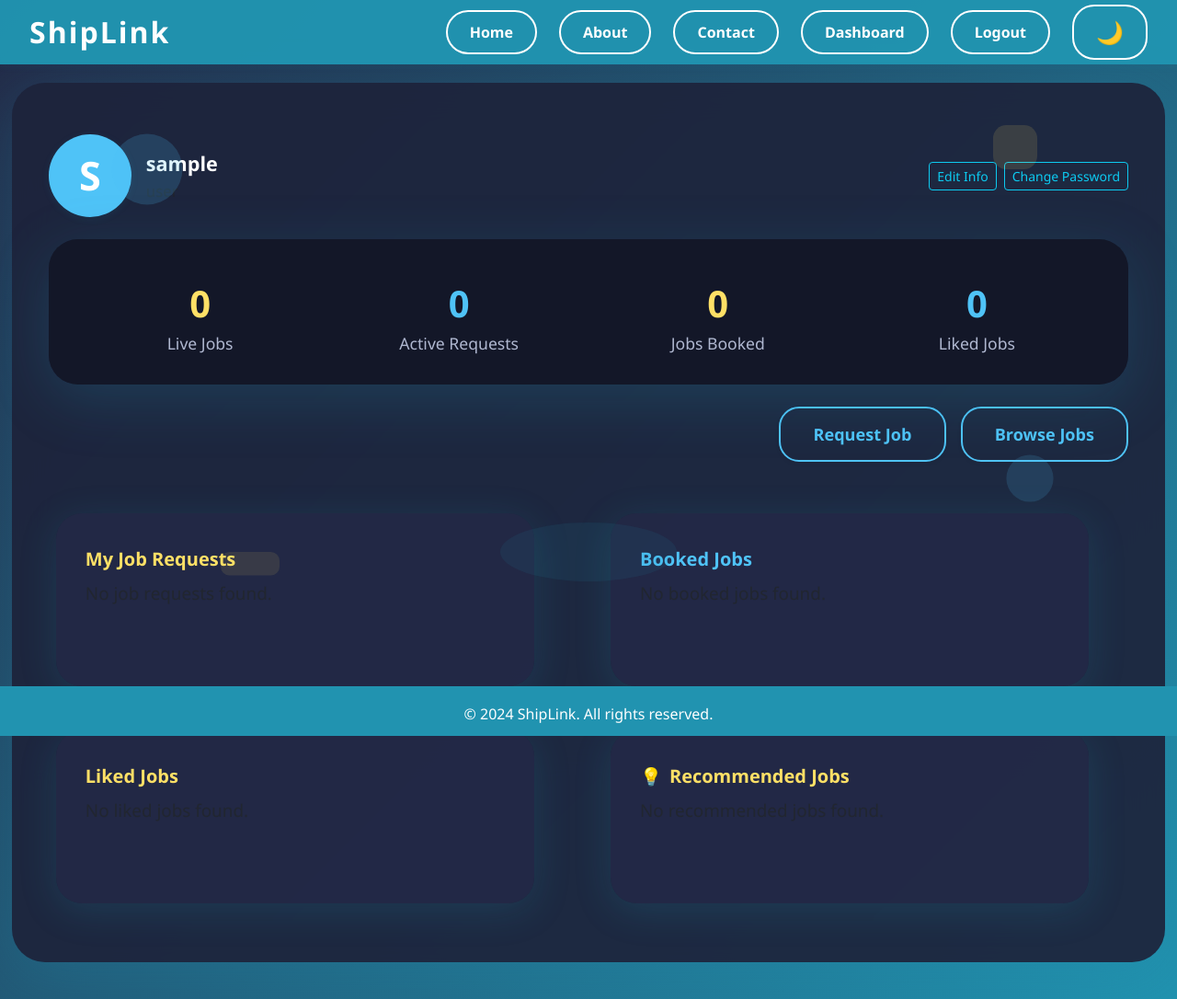
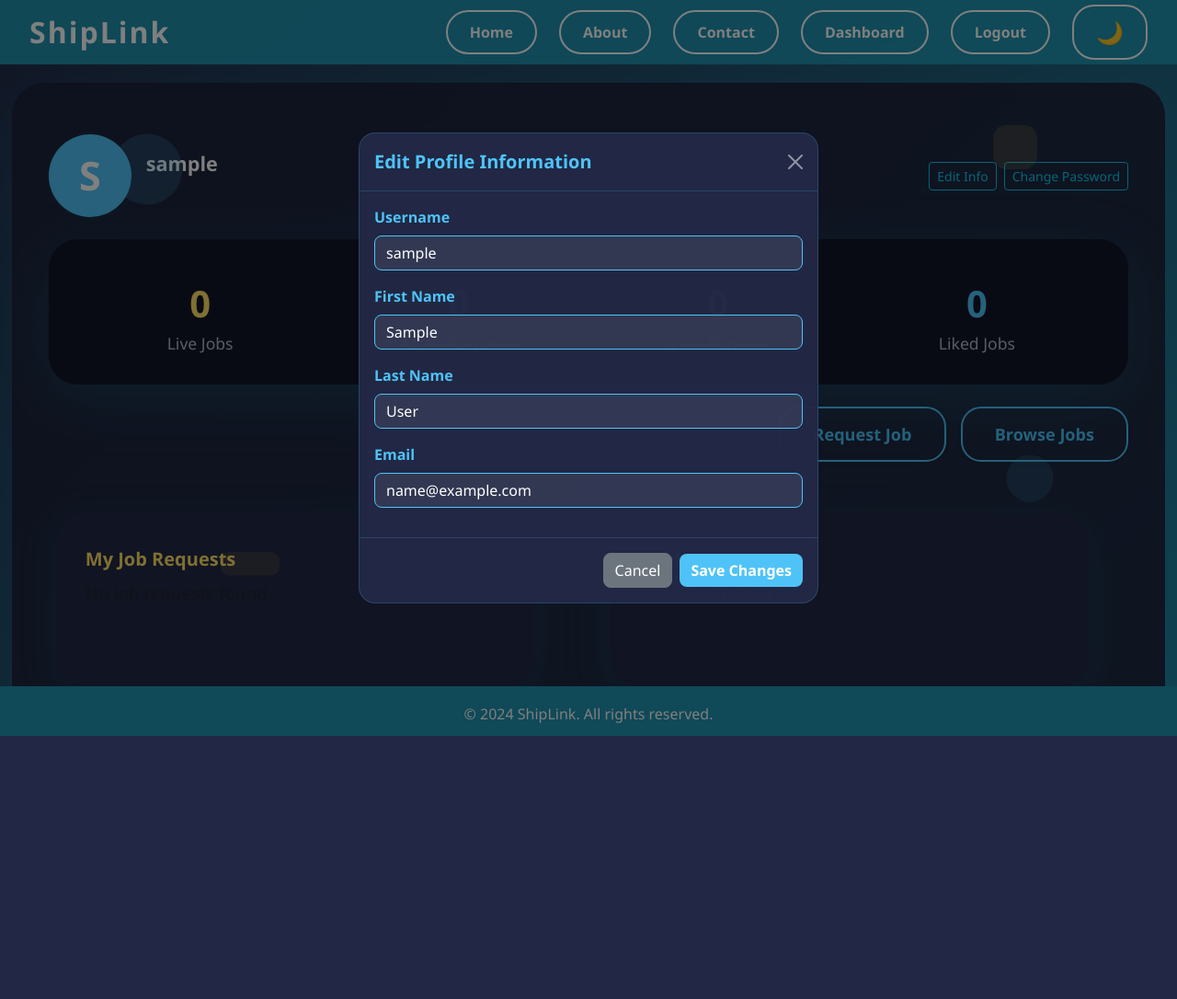
Before and after one commit to nikolasbatsaris/Final-Project-Internet-Programming, a Django app: page /dashboard/ in a window 1280 px wide, after a click on "Edit Info". Shown: the top 1086 px of the page at 92% size. After the commit the page ends 800 px from the top, so only its background shows below. Run offline with Django 5.2, Linux system fonts and the light colour scheme; the visitor is signed in with stand-in values (Sample User, id 1); data comes from the database, SQL or seed files in the repository; data that the repository does not hold is empty.

Commit message:
Fix edit profile and change password functionality for regular users - Added PasswordChangeForm class and updated change_password view - Added missing modals and jQuery to dashboard template - Removed edit profile/change password buttons from staff dashboard - Fixed AJAX handling for both edit profile and change password forms

```diff
--- a/logistics/templates/dashboard.html
+++ b/logistics/templates/dashboard.html
@@ -835,6 +835,7 @@
     <footer class="footer">
   © 2024 ShipLink. All rights reserved.
 </footer>
+    <script src="https://code.jquery.com/jquery-3.6.0.min.js"></script>
     <script src="https://cdn.jsdelivr.net/npm/bootstrap@5.3.0/dist/js/bootstrap.bundle.min.js"></script>
 
     <!-- Job Detail Modal -->
@@ -848,6 +849,78 @@
           <!-- Job details will be loaded here -->
         </div>
         <div id="jobDetailActionBox" style="display:none;"></div>
+      </div>
+    </div>
+
+    <!-- Edit Profile Modal -->
+    <div class="modal fade" id="editProfileModal" tabindex="-1" aria-labelledby="editProfileModalLabel" aria-hidden="true">
+      <div class="modal-dialog modal-dialog-centered">
+        <div class="modal-content" style="background: rgba(35,41,70,0.97); border-radius: 18px; border: 1px solid rgba(79,195,247,0.2);">
+          <div class="modal-header" style="border-bottom: 1px solid rgba(79,195,247,0.2);">
+            <h5 class="modal-title" id="editProfileModalLabel" style="color: #4fc3f7; font-weight: bold;">Edit Profile Information</h5>
+            <button type="button" class="btn-close" data-bs-dismiss="modal" aria-label="Close" style="filter: invert(1);"></button>
+          </div>
+          <div class="modal-body">
+            <form id="editProfileForm" method="post" action="{% url 'logistics:edit_profile' %}">
+              {% csrf_token %}
+              <div class="mb-3">
+                <label for="id_username" class="form-label" style="color: #4fc3f7; font-weight: bold;">Username</label>
+                <input type="text" class="form-control" id="id_username" name="username" value="{{ user.username }}" required style="background: rgba(255,255,255,0.08); border: 1px solid #4fc3f7; color: #fff; border-radius: 8px;">
+              </div>
+              <div class="mb-3">
+                <label for="id_first_name" class="form-label" style="color: #4fc3f7; font-weight: bold;">First Name</label>
+                <input type="text" class="form-control" id="id_first_name" name="first_name" value="{{ user.first_name }}" required style="background: rgba(255,255,255,0.08); border: 1px solid #4fc3f7; color: #fff; border-radius: 8px;">
+              </div>
+              <div class="mb-3">
+                <label for="id_last_name" class="form-label" style="color: #4fc3f7; font-weight: bold;">Last Name</label>
+                <input type="text" class="form-control" id="id_last_name" name="last_name" value="{{ user.last_name }}" required style="background: rgba(255,255,255,0.08); border: 1px solid #4fc3f7; color: #fff; border-radius: 8px;">
+              </div>
+              <div class="mb-3">
+                <label for="id_email" class="form-label" style="color: #4fc3f7; font-weight: bold;">Email</label>
+                <input type="email" class="form-control" id="id_email" name="email" value="{{ user.email }}" required style="background: rgba(255,255,255,0.08); border: 1px solid #4fc3f7; color: #fff; border-radius: 8px;">
+              </div>
+              <div id="editProfileMsg"></div>
+            </form>
+          </div>
+          <div class="modal-footer" style="border-top: 1px solid rgba(79,195,247,0.2);">
+            <button type="button" class="btn btn-secondary" data-bs-dismiss="modal" style="border-radius: 8px;">Cancel</button>
+            <button type="submit" form="editProfileForm" class="btn btn-primary" style="background: #4fc3f7; border: none; border-radius: 8px; font-weight: bold;">Save Changes</button>
+          </div>
+        </div>
+      </div>
+    </div>
+
+    <!-- Change Password Modal -->
+    <div class="modal fade" id="changePasswordModal" tabindex="-1" aria-labelledby="changePasswordModalLabel" aria-hidden="true">
+      <div class="modal-dialog modal-dialog-centered">
+        <div class="modal-content" style="background: rgba(35,41,70,0.97); border-radius: 18px; border: 1px solid rgba(79,195,247,0.2);">
+          <div class="modal-header" style="border-bottom: 1px solid rgba(79,195,247,0.2);">
+            <h5 class="modal-title" id="changePasswordModalLabel" style="color: #4fc3f7; font-weight: bold;">Change Password</h5>
+            <button type="button" class="btn-close" data-bs-dismiss="modal" aria-label="Close" style="filter: invert(1);"></button>
+          </div>
+          <div class="modal-body">
+            <form id="changePasswordForm" method="post" action="{% url 'logistics:change_password' %}">
+              {% csrf_token %}
+              <div class="mb-3">
+                <label for="id_old_password" class="form-label" style="color: #4fc3f7; font-weight: bold;">Current Password</label>
+                <input type="password" class="form-control" id="id_old_password" name="old_password" required style="background: rgba(255,255,255,0.08); border: 1px solid #4fc3f7; color: #fff; border-radius: 8px;">
+              </div>
+              <div class="mb-3">
+                <label for="id_new_password1" class="form-label" style="color: #4fc3f7; font-weight: bold;">New Password</label>
+                <input type="password" class="form-control" id="id_new_password1" name="new_password1" required style="background: rgba(255,255,255,0.08); border: 1px solid #4fc3f7; color: #fff; border-radius: 8px;">
+              </div>
+              <div class="mb-3">
+                <label for="id_new_password2" class="form-label" style="color: #4fc3f7; font-weight: bold;">Confirm New Password</label>
+                <input type="password" class="form-control" id="id_new_password2" name="new_password2" required style="background: rgba(255,255,255,0.08); border: 1px solid #4fc3f7; color: #fff; border-radius: 8px;">
+              </div>
+              <div id="changePasswordMsg"></div>
+            </form>
+          </div>
+          <div class="modal-footer" style="border-top: 1px solid rgba(79,195,247,0.2);">
+            <button type="button" class="btn btn-secondary" data-bs-dismiss="modal" style="border-radius: 8px;">Cancel</button>
+            <button type="submit" form="changePasswordForm" class="btn btn-primary" style="background: #4fc3f7; border: none; border-radius: 8px; font-weight: bold;">Change Password</button>
+          </div>
+        </div>
       </div>
     </div>
 
--- a/logistics/views.py
+++ b/logistics/views.py
@@ -481,6 +481,49 @@
         model = User
         fields = ['username', 'first_name', 'last_name', 'email']
 
+
+class PasswordChangeForm(forms.Form):
+    old_password = forms.CharField(
+        widget=forms.PasswordInput(attrs={'class': 'form-control'}),
+        label='Current Password'
+    )
+    new_password1 = forms.CharField(
+        widget=forms.PasswordInput(attrs={'class': 'form-control'}),
+        label='New Password'
+    )
+    new_password2 = forms.CharField(
+        widget=forms.PasswordInput(attrs={'class': 'form-control'}),
+        label='Confirm New Password'
+    )
+
+    def __init__(self, user, *args, **kwargs):
+        self.user = user
+        super().__init__(*args, **kwargs)
+
+    def clean_old_password(self):
+        old_password = self.cleaned_data.get('old_password')
+        if not self.user.check_password(old_password):
+            raise forms.ValidationError('Your current password is incorrect.')
+        return old_password
+
+    def clean_new_password2(self):
+        password1 = self.cleaned_data.get('new_password1')
+        password2 = self.cleaned_data.get('new_password2')
+        if password1 and password2:
+            if password1 != password2:
+                raise forms.ValidationError('New passwords do not match.')
+            if len(password1) < 8:
+                raise forms.ValidationError('Password must be at least 8 characters long.')
+            if self.user.check_password(password1):
+                raise forms.ValidationError('New password cannot be the same as the current password.')
+        return password2
+
+    def save(self, commit=True):
+        self.user.set_password(self.cleaned_data['new_password1'])
+        if commit:
+            self.user.save()
+        return self.user
+
 @login_required
 def edit_profile(request):
     if request.method == 'POST':
@@ -529,43 +572,28 @@
 @login_required
 def change_password(request):
     if request.method == 'POST':
+        form = PasswordChangeForm(request.user, request.POST)
         is_ajax = request.headers.get('x-requested-with') == 'XMLHttpRequest'
-        old_password = request.POST.get('old_password')
-        new_password1 = request.POST.get('new_password1')
-        new_password2 = request.POST.get('new_password2')
-        if not request.user.check_password(old_password):
+
+        if form.is_valid():
+            form.save()
+            update_session_auth_hash(request, request.user)
             if is_ajax:
-                return JsonResponse({'success': False, 'error': 'Your current password is incorrect.'})
+                return JsonResponse({'success': True})
             else:
-                messages.error(request, 'Your current password is incorrect.')
+                messages.success(request, 'Your password was successfully updated!')
                 return redirect('logistics:dashboard')
-        if new_password1 != new_password2:
+        else:
             if is_ajax:
-                return JsonResponse({'success': False, 'error': 'New passwords do not match.'})
+                error = next(iter(form.errors.values()))[0] if form.errors else 'Invalid input.'
+                return JsonResponse({'success': False, 'error': error})
             else:
-                messages.error(request, 'New passwords do not match.')
-                return redirect('logistics:dashboard')
-        if len(new_password1) < 8:
-            if is_ajax:
-                return JsonResponse({'success': False, 'error': 'Password must be at least 8 characters long.'})
-            else:
-                messages.error(request, 'Password must be at least 8 characters long.')
-                return redirect('logistics:dashboard')
-        if request.user.check_password(new_password1):
-            if is_ajax:
-                return JsonResponse({'success': False, 'error': 'New password cannot be the same as the current password.'})
-            else:
-                messages.error(request, 'New password cannot be the same as the current password.')
-                return redirect('logistics:dashboard')
-        request.user.set_password(new_password1)
-        request.user.save()
-        update_session_auth_hash(request, request.user)
-        if is_ajax:
-            return JsonResponse({'success': True})
-        else:
-            messages.success(request, 'Your password was successfully updated!')
-            return redirect('logistics:dashboard')
-    return redirect('logistics:dashboard')
+                # For non-AJAX requests, render the form with errors
+                return render(request, 'change_password.html', {'form': form})
+    else:
+        form = PasswordChangeForm(request.user)
+
+    return render(request, 'change_password.html', {'form': form})
 
 class JobRequestForm(forms.ModelForm):
     TIME_WINDOWS = [
```
